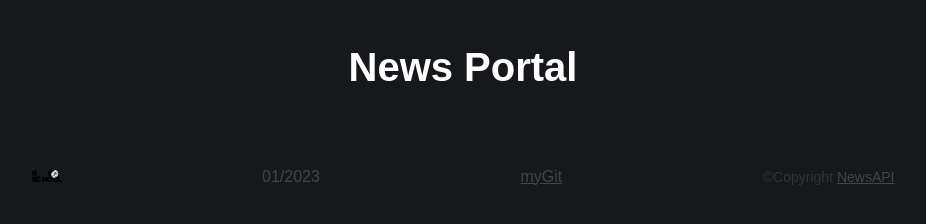
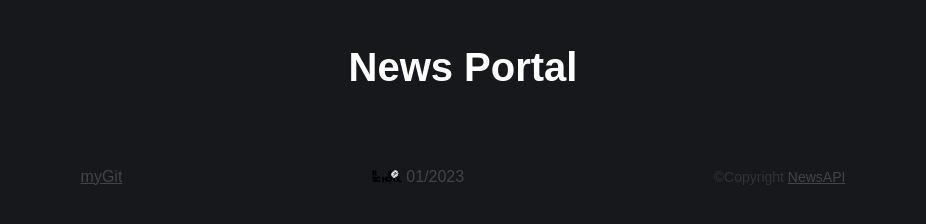
Before and after one commit to galinavikst/news, a website built with webpack: page src/index.html in a window 1280 px wide. Shown: the whole page, without its empty margins (177-1103 px from the left). Built offline with nearby package versions, Linux system fonts and the light colour scheme; no server answers.

Commit message:
refactor: group data with logo in footer

```diff
--- a/src/index.html
+++ b/src/index.html
@@ -15,11 +15,13 @@
             <div class="news"></div>
         </main>
         <footer>
-            <a href="https://rs.school/js-en/" target="_blank" class="logo"
-                ><img src="./imgs/rs_school_logo.svg" width="30" alt="school logo"
-            /></a>
-            <p class="date">01/2023</p>
             <a href="https://github.com/galinavikst" target="_blank" class="git">myGit</a>
+            <div class="logo_date">
+                <a href="https://rs.school/js-en/" target="_blank" class="logo"
+                    ><img src="./imgs/rs_school_logo.svg" width="30" alt="school logo"
+                /></a>
+                <span class="date">01/2023</span>
+            </div>
             <p class="copyright">Copyright <a href="https://newsapi.org">NewsAPI</a></p>
         </footer>
 
```
